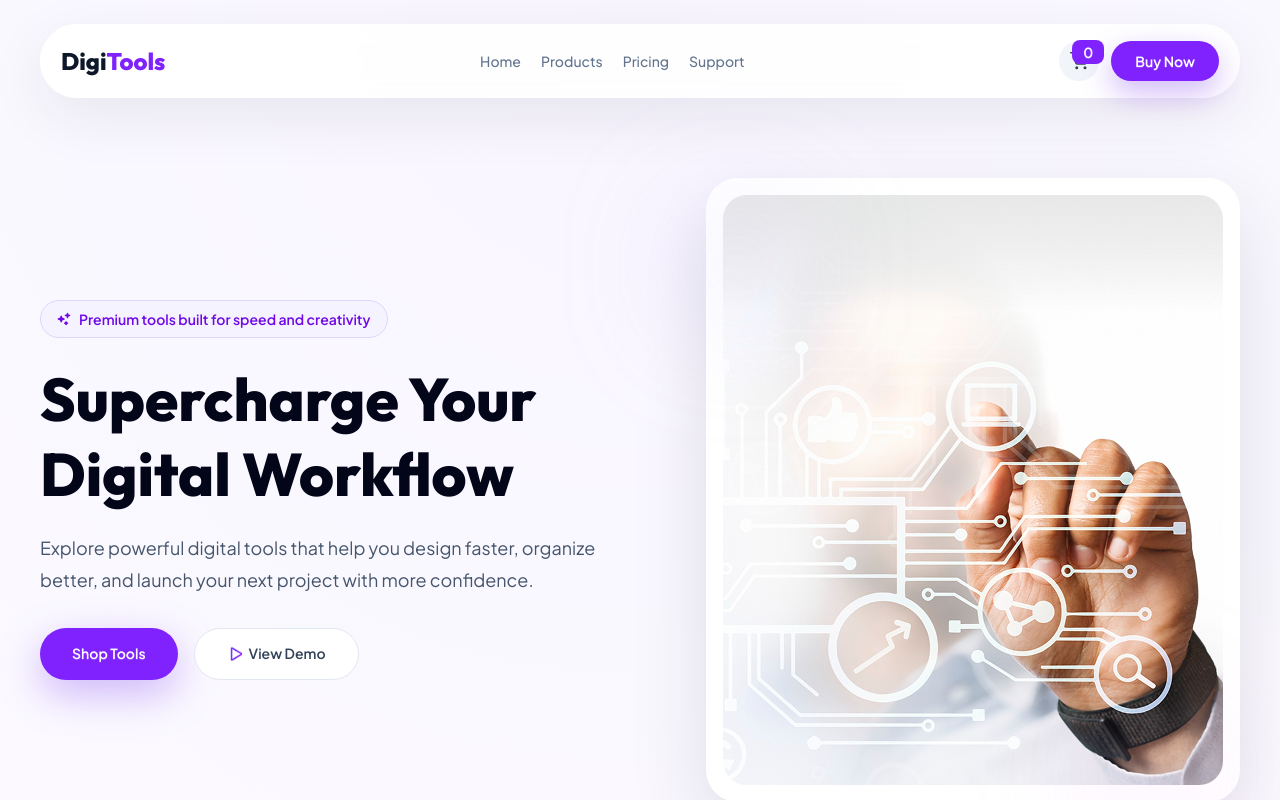
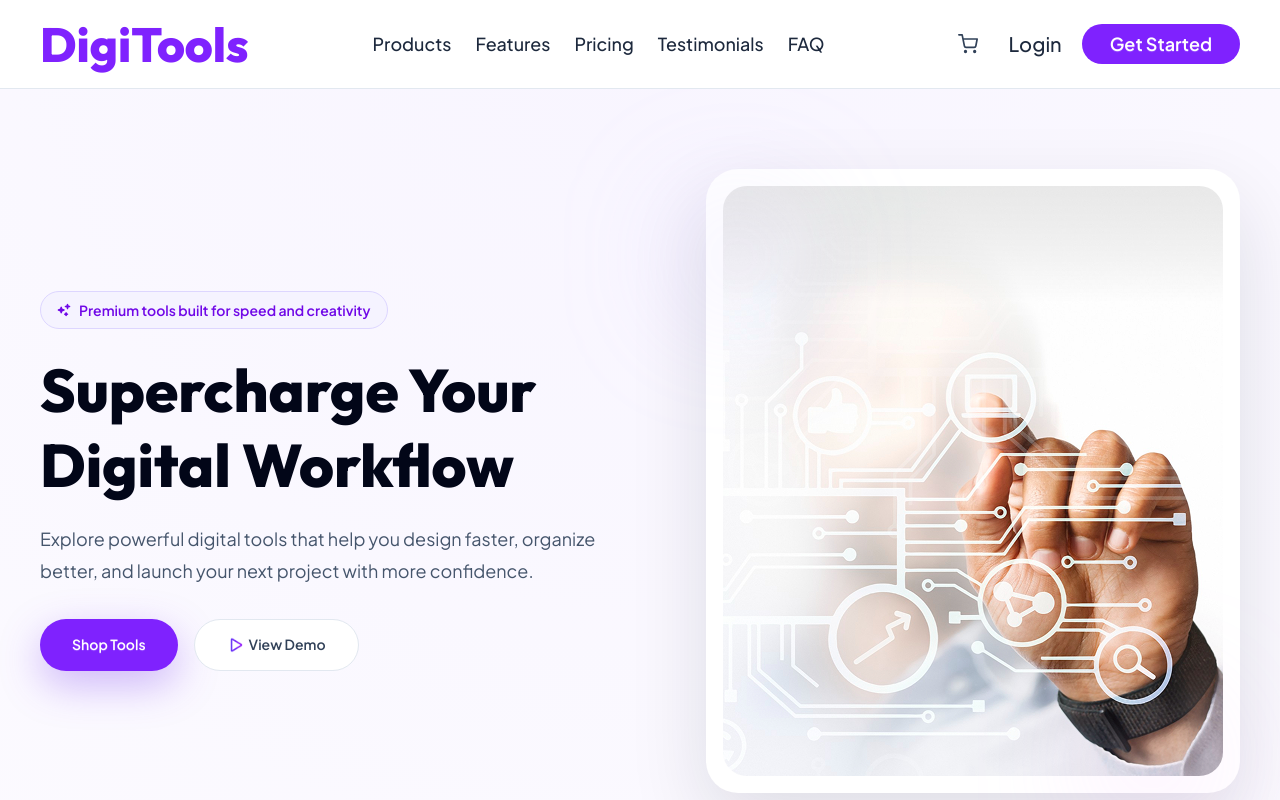
Before and after one commit to mdhabiburrahmanfl/DigiTools-Platform, a React (Vite) app: page / in a window 1280 px wide. Shown: the top 800 px of the page. Built offline with nearby package versions, Linux system fonts and the light colour scheme.

Commit message:
update navbar

```diff
--- a/package.json
+++ b/package.json
@@ -3,9 +3,9 @@
   "version": "1.0.0",
   "description": "A responsive digital tools buying website built with React, Tailwind CSS, DaisyUI, and React-Toastify.",
   "scripts": {
-    "dev": "vite",
+    "dev": "vite --host",
     "build": "vite build",
-    "preview": "vite preview"
+    "preview": "vite preview --host"
   },
   "repository": {
     "type": "git",
--- a/src/App.jsx
+++ b/src/App.jsx
@@ -10,10 +10,11 @@ import rocketIcon from '../assets/rocket.png';
 import { products } from './data/products';
 
 const navItems = [
-  { label: 'Home', href: '#home' },
   { label: 'Products', href: '#products' },
+  { label: 'Features', href: '#steps' },
   { label: 'Pricing', href: '#pricing' },
-  { label: 'Support', href: '#support' },
+  { label: 'Testimonials', href: '#support' },
+  { label: 'FAQ', href: '#support' },
 ];
 
 const stats = [
@@ -117,28 +118,32 @@ function App() {
         pauseOnHover={false}
       />
 
-      <header className="mx-auto max-w-7xl px-5 pt-6 md:px-8 lg:px-10">
-        <nav className="flex flex-col gap-4 rounded-full border border-white/80 bg-white/90 px-5 py-4 shadow-[0_18px_60px_rgba(15,23,42,0.08)] backdrop-blur lg:flex-row lg:items-center lg:justify-between">
-          <div className="flex items-center justify-between">
-            <a href="#home" className="font-outfit text-2xl font-extrabold text-slate-900">
-              Digi<span className="text-violet-600">Tools</span>
+      <header className="sticky top-0 z-50 border-b border-slate-200 bg-white/95 backdrop-blur-xl">
+        <nav className="mx-auto max-w-7xl px-5 py-5 md:px-8 lg:px-10">
+          <div className="flex flex-wrap items-center justify-between gap-4 lg:grid lg:grid-cols-[auto_1fr_auto] lg:gap-10">
+            <div className="flex items-center justify-between gap-4">
+              <a href="#home" className="font-outfit text-4xl font-extrabold leading-none text-violet-600 md:text-5xl">
+                DigiTools
               </a>
 
               <button
                 type="button"
-              className="btn btn-circle border-none bg-slate-100 text-slate-700 shadow-none hover:bg-slate-200 lg:hidden"
+                className="btn btn-circle btn-ghost text-slate-700 lg:hidden"
                 onClick={() => setActiveView('cart')}
+                aria-label="Open cart"
               >
                 <div className="indicator">
-                <FiShoppingCart className="text-lg" />
+                  <FiShoppingCart className="text-xl" />
+                  {cartItems.length > 0 ? (
                     <span className="badge indicator-item badge-secondary border-none bg-violet-600 text-white">
                       {cartItems.length}
                     </span>
+                  ) : null}
                 </div>
               </button>
             </div>
 
-          <div className="flex flex-wrap items-center justify-center gap-5 text-sm font-medium text-slate-500">
+            <div className="order-3 flex w-full flex-wrap items-center justify-center gap-6 text-xl font-medium text-slate-800 lg:order-2 lg:w-auto lg:text-[1.12rem]">
               {navItems.map((item) => (
                 <a key={item.label} href={item.href} className="transition hover:text-violet-600">
                   {item.label}
@@ -146,26 +151,35 @@ function App() {
               ))}
             </div>
 
-          <div className="hidden items-center gap-3 lg:flex">
+            <div className="order-2 hidden items-center gap-5 lg:flex">
               <button
                 type="button"
-              className="btn btn-circle border-none bg-slate-100 text-slate-700 shadow-none hover:bg-slate-200"
+                className="btn btn-circle btn-ghost text-slate-700 hover:bg-transparent hover:text-violet-600"
                 onClick={() => setActiveView('cart')}
+                aria-label="Open cart"
               >
                 <div className="indicator">
-                <FiShoppingCart className="text-lg" />
+                  <FiShoppingCart className="text-xl" />
+                  {cartItems.length > 0 ? (
                     <span className="badge indicator-item badge-secondary border-none bg-violet-600 text-white">
                       {cartItems.length}
                     </span>
+                  ) : null}
                 </div>
               </button>
+
+              <a href="#support" className="text-xl font-medium text-slate-800 transition hover:text-violet-600">
+                Login
+              </a>
+
               <a
                 href="#products"
-              className="btn rounded-full border-none bg-violet-600 px-6 text-white shadow-[0_12px_30px_rgba(124,58,237,0.35)] hover:bg-violet-700"
+                className="btn rounded-full border-none bg-violet-600 px-7 text-lg font-semibold text-white shadow-none hover:bg-violet-700"
                 onClick={() => setActiveView('products')}
               >
-              Buy Now
+                Get Started
               </a>
+            </div>
           </div>
         </nav>
       </header>
```
Also changed, not shown: 1 other file (tests, documents, lock files or other folders). Lines whose indentation alone changed are shown as unchanged.
